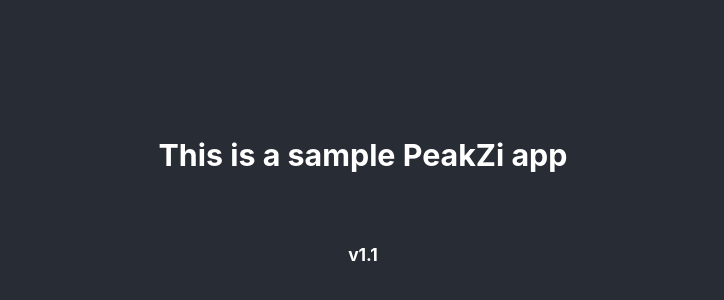
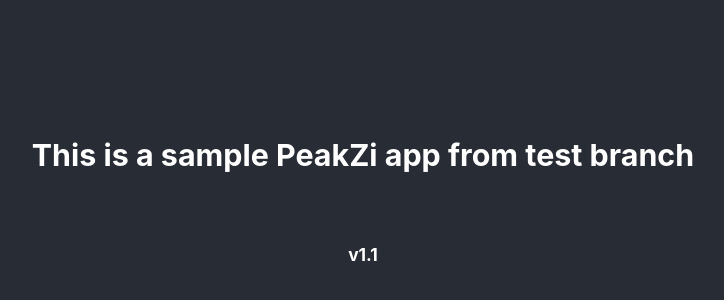
Before and after one commit to GokulManoharan/github-test, a React (Create React App) app: page / in a window 1280 px wide. Shown: the part 194-494 px from the top of the page, without its empty margins (277-1001 px from the left). Built offline with nearby package versions, Linux system fonts and the light colour scheme.

Commit message:
Added test branch

```diff
--- a/src/App.js
+++ b/src/App.js
@@ -4,7 +4,7 @@
   return (
     <div className="App">
       <header className="App-header">
-        <h3>This is a sample PeakZi app</h3>
+        <h3>This is a sample PeakZi app from test branch</h3>
 
         <h6>v1.1</h6>
       </header>
```
